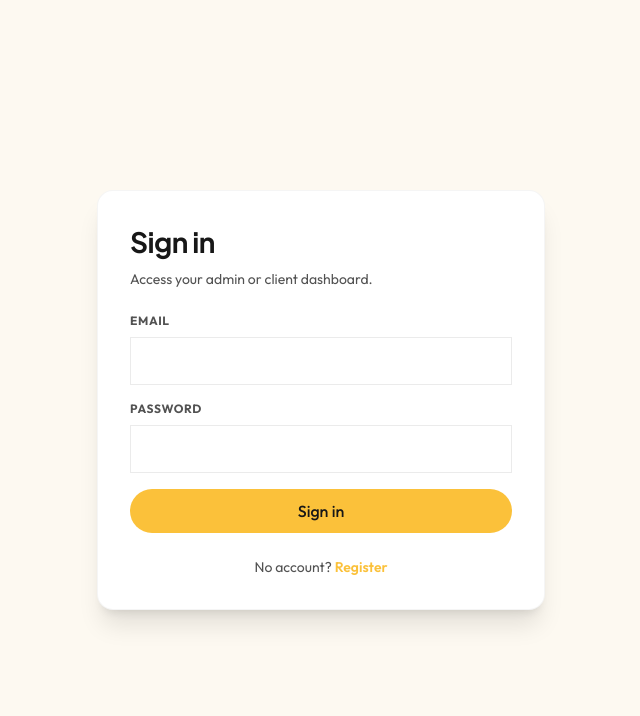
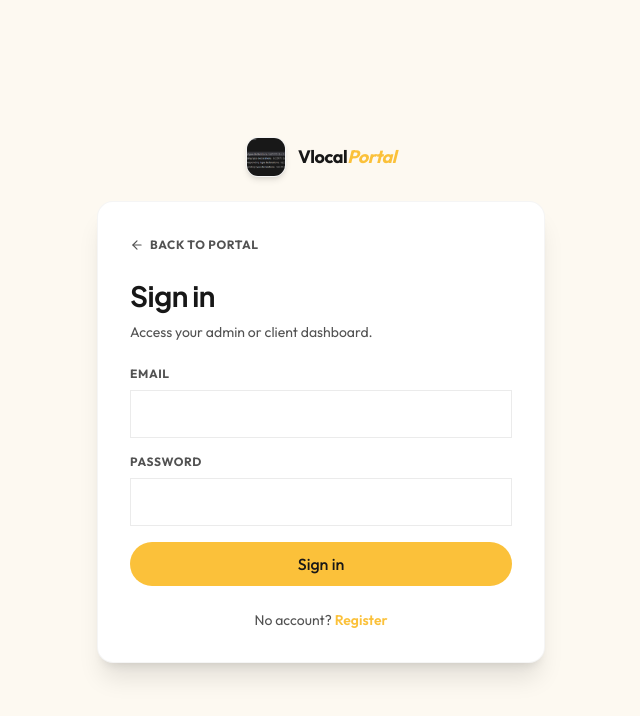
Before and after one commit to saif86188/Vlocal-Advance-Lvl-CRM, a Next.js app in the folder Nexus_Advance_Lvl_CRM-main/: page /login in a window 1280 px wide. Shown: the top 716 px of the page, without its empty margins (319-959 px from the left). Built offline with nearby package versions, Linux system fonts and the light colour scheme.

Commit message:
feat: add back button and clickable logo link to login form

```diff
--- a/Nexus_Advance_Lvl_CRM-main/src/app/login/LoginForm.tsx
+++ b/Nexus_Advance_Lvl_CRM-main/src/app/login/LoginForm.tsx
@@ -2,7 +2,9 @@
 
 import { FormEvent, useState } from 'react';
 import Link from 'next/link';
+import Image from 'next/image';
 import { useRouter, useSearchParams } from 'next/navigation';
+import { ArrowLeft } from 'lucide-react';
 
 export function LoginForm() {
   const router = useRouter();
@@ -45,8 +47,24 @@ export function LoginForm() {
   };
 
   return (
-    <div className="min-h-dvh flex items-center justify-center bg-[var(--bg-base)] p-6">
-      <div className="w-full max-w-md bg-[var(--bg-surface)] border border-[var(--border-subtle)] rounded-2xl p-8 shadow-xl">
+    <div className="min-h-dvh flex flex-col items-center justify-center bg-[var(--bg-base)] p-6">
+      {/* Clickable Logo above card */}
+      <Link href="/" className="flex items-center gap-3 mb-6 group transition hover:scale-[1.02]">
+        <div className="relative w-10 h-10 rounded-xl overflow-hidden shadow-md flex items-center justify-center bg-white border border-neutral-100">
+          <Image src="/icon.png" alt="Vlocal Logo" fill className="object-cover" />
+        </div>
+        <span className="font-display text-lg font-bold text-[var(--text-primary)] tracking-tight">
+          Vlocal<span className="text-[var(--accent)] italic">Portal</span>
+        </span>
+      </Link>
+
+      <div className="w-full max-w-md bg-[var(--bg-surface)] border border-[var(--border-subtle)] rounded-2xl p-8 shadow-xl relative">
+        {/* Back Button inside card */}
+        <Link href="/" className="inline-flex items-center gap-1.5 text-xs text-[var(--text-secondary)] hover:text-[var(--text-primary)] mb-6 transition font-bold uppercase tracking-wider">
+          <ArrowLeft size={14} />
+          Back to Portal
+        </Link>
+
         <h1 className="text-2xl font-bold text-[var(--text-primary)] mb-2">Sign in</h1>
         <p className="text-sm text-[var(--text-secondary)] mb-6">
           Access your admin or client dashboard.
```
